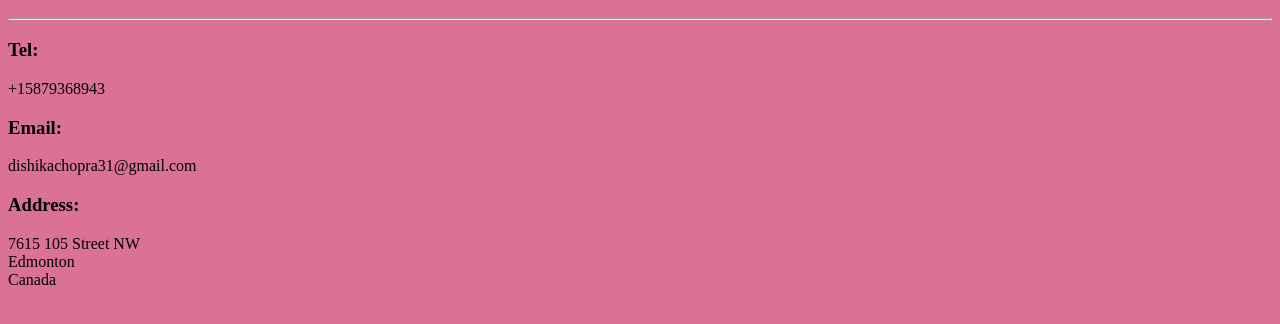
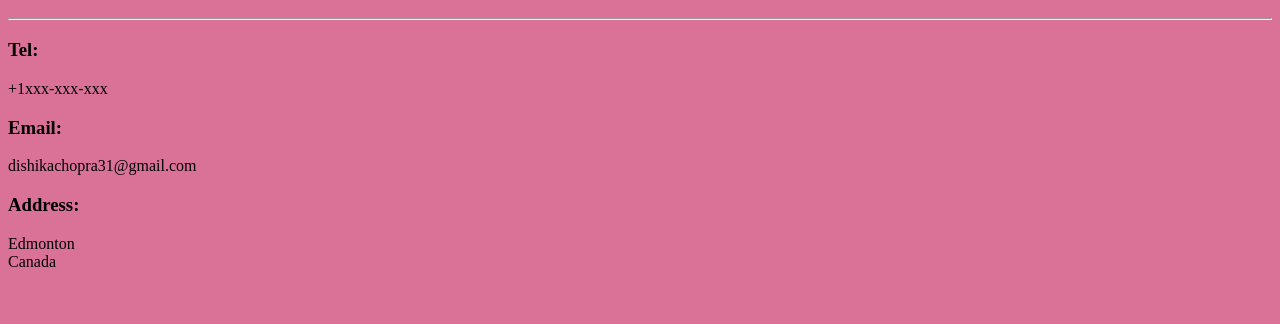
Before and after one commit to Dishika31/HTML-Portfolio, a plain HTML site: page public/contact.html in a window 1280 px wide. Shown: the part 48-372 px from the top of the page. Drawn offline with Linux system fonts and the light colour scheme.

Commit message:
Add files via upload

```diff
--- a/public/contact.html
+++ b/public/contact.html
@@ -1,11 +1,11 @@
 <body style="background-color:#DA7297;">
 <h1>Contact Me</h1>
 <hr/>
-<h3>Tel:</h3><p>+15879368943</p>
+<h3>Tel:</h3><p>+1xxx-xxx-xxx</p>
 <h3>Email:</h3> <p>dishikachopra31@gmail.com</p>
 <h3>Address:</h3>
 <p>
-  7615 105 Street NW<br />
+
   Edmonton<br />
   Canada <br />
 </p>
```
